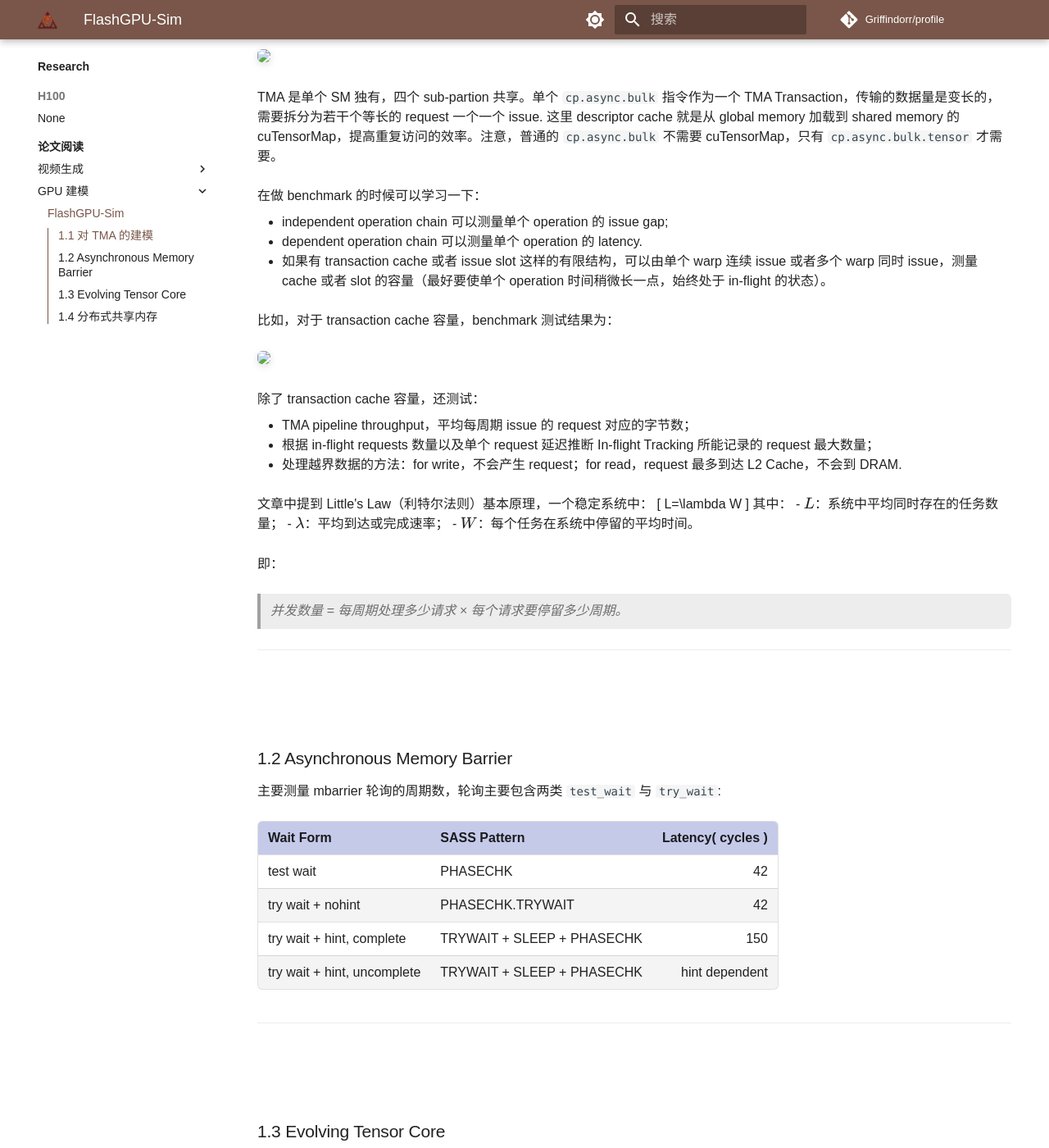
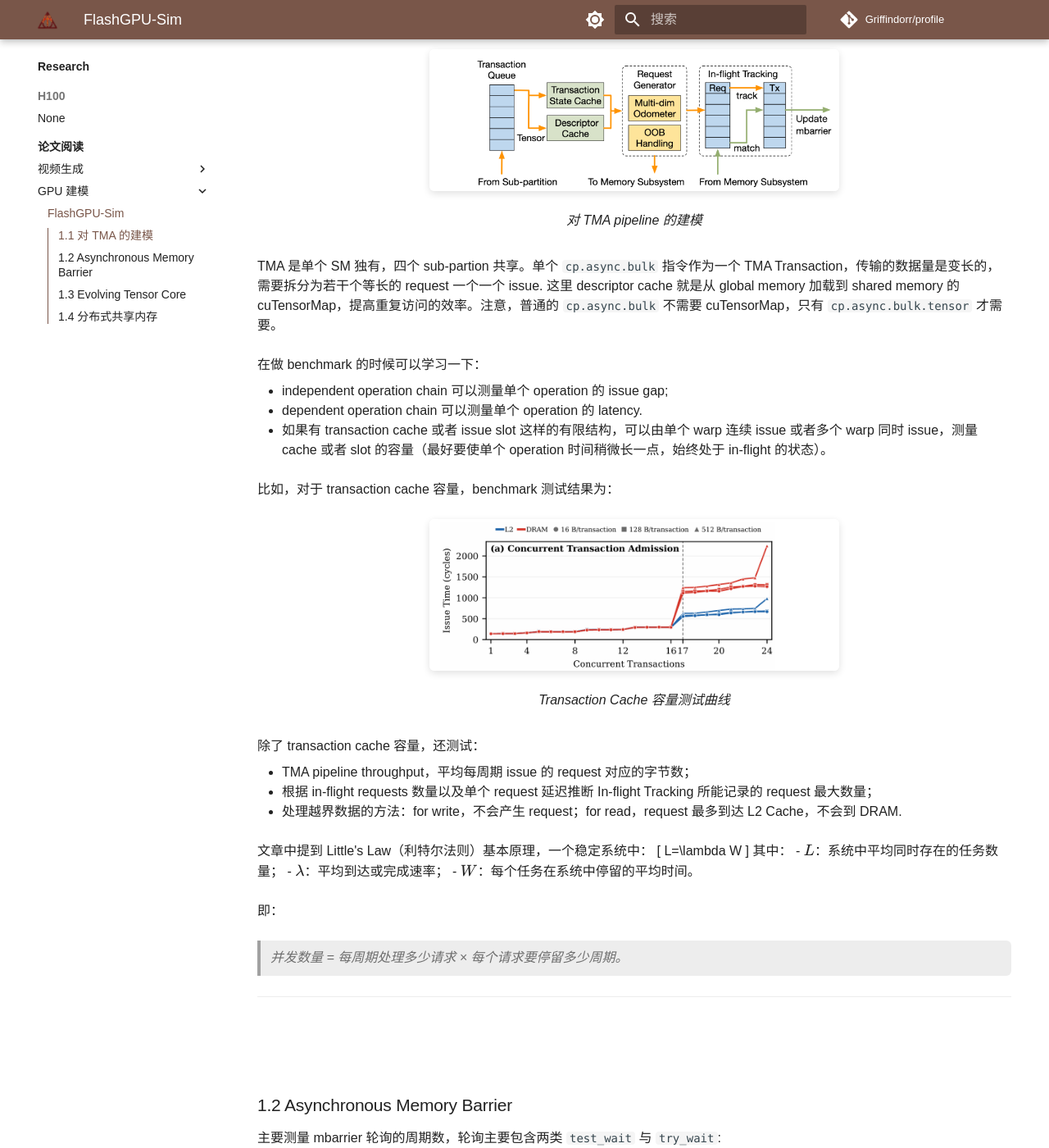
Before and after one commit to Griffindorr/profile, an MkDocs documentation site: the page built from docs/research/paper_reading/gpu-sim/FlashGPU-Sim.md, in a window 1280 px wide and 1400 px high, scrolled down 885 px. Shown: the whole window at 82% size. Built offline with MkDocs 1.6.1 and Material for MkDocs 9.7.7, drawn with Linux system fonts in a browser that asks for light colours; comment, search, counter and statistics services are not loaded; a style sheet for code colours, icons or effects is not loaded; some of the changed text lies outside the part shown.

Commit message:
fix picture display problem

```diff
--- a/docs/research/paper_reading/gpu-sim/FlashGPU-Sim.md
+++ b/docs/research/paper_reading/gpu-sim/FlashGPU-Sim.md
@@ -20,7 +20,10 @@
 
 ## 1.1 对 TMA 的建模
 
-<img src="./graphs/tma_model.png">
+<figure markdown>
+  ![DiT 架构图](graphs/tma_model.png){ width="500" }
+  <figcaption>对 TMA pipeline 的建模</figcaption>
+</figure>
 
 TMA 是单个 SM 独有，四个 sub-partion 共享。单个 `cp.async.bulk` 指令作为一个 TMA Transaction，传输的数据量是变长的，需要拆分为若干个等长的 request 一个一个 issue. 这里 descriptor cache 就是从 global memory 加载到 shared memory 的 cuTensorMap，提高重复访问的效率。注意，普通的 `cp.async.bulk` 不需要 cuTensorMap，只有 `cp.async.bulk.tensor` 才需要。
 
@@ -32,7 +35,10 @@ TMA 是单个 SM 独有，四个 sub-partion 共享。单个 `cp.async.bulk` 指
 
 比如，对于 transaction cache 容量，benchmark 测试结果为：
 
-<img src="./graphs/slots.png">
+<figure markdown>
+  ![DiT 架构图](graphs/slots.png){ width="500" }
+  <figcaption>Transaction Cache 容量测试曲线</figcaption>
+</figure>
 
 除了 transaction cache 容量，还测试：
 
@@ -95,7 +101,10 @@ where $f$ is the SM clock frequency in $\mathrm{GHz}$. Since each SM contains $P
 
 根据 NVIDIA DSMEM patent 构建的模型如图：
 
-<img src="./graphs/dsmem.png">
+<figure markdown>
+  ![DiT 架构图](graphs/dsmem.png){ width="500" }
+  <figcaption>Distributed Shared Memory 建模</figcaption>
+</figure>
 
 SM 的组织层次也比较清楚了，两个 SM 组成一个 TPC( Texture Processing Unit )，三个 TPC 组成一个 CPC( Compute Processing Unit )，三个 CPC 组成一个 GPC( Graphic Processing Unit ). 所以一个满配的 GPC 包含 $18$ 个 SM.
 
```
